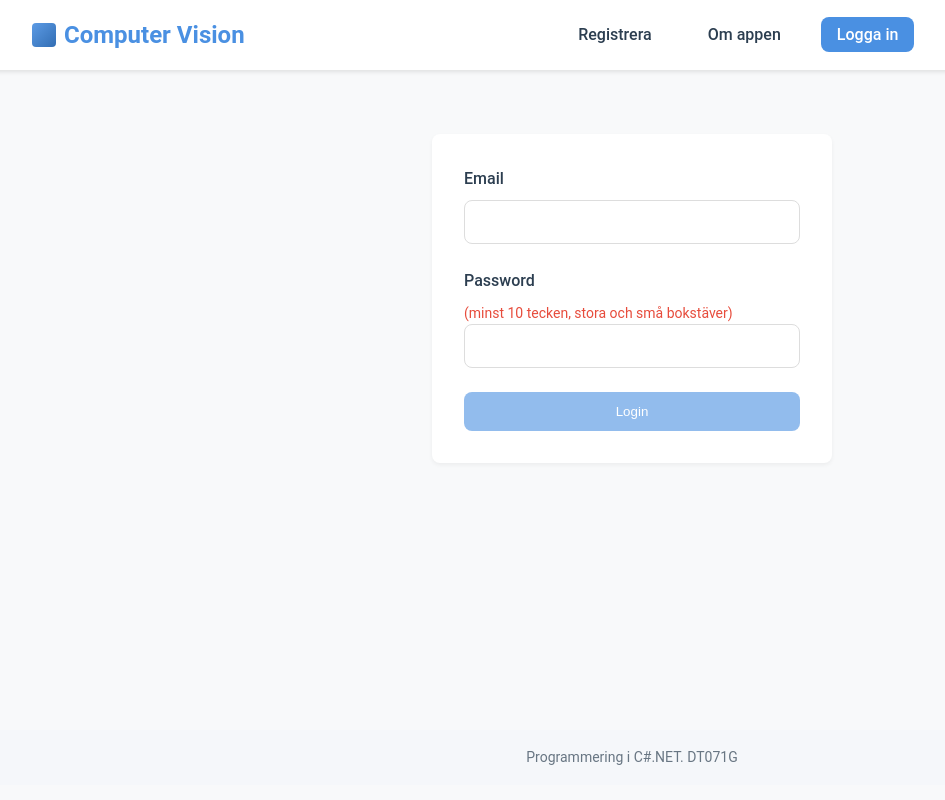
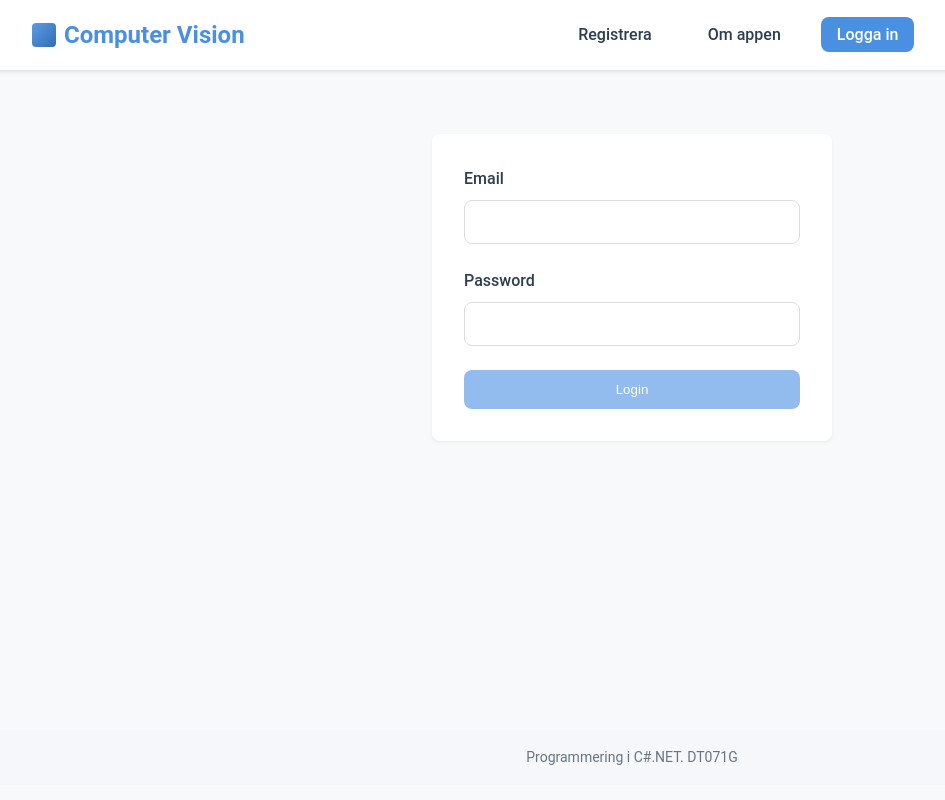
Before and after one commit to Himoazo/filters, an Angular app: page /login in a window 1280 px wide. Shown: the whole page, without its empty margins (8-953 px from the left). Built offline with nearby package versions, Linux system fonts and the light colour scheme.

Commit message:
Password text

```diff
--- a/src/app/main/login/login.component.html
+++ b/src/app/main/login/login.component.html
@@ -10,7 +10,7 @@
   </div>
 
   <div>
-    <label for="password">Password</label> <small>(minst 10 tecken, stora och små bokstäver)</small>
+    <label for="password">Password</label>
     <input id="password" formControlName="password" type="password" required />
     <div *ngIf="loginForm.get('password')?.invalid && loginForm.get('password')?.touched">
       <small>Password is required.</small>
--- a/src/app/main/login/login.component.scss
+++ b/src/app/main/login/login.component.scss
@@ -30,7 +30,7 @@ form {
     }
 
     small {
-      color: $danger-color;
+      //color: $danger-color;
       font-size: 0.875rem;
       margin-top: 0.5rem;
       display: block;
--- a/src/app/main/signup/signup.component.html
+++ b/src/app/main/signup/signup.component.html
@@ -9,7 +9,7 @@
     </div>
 
     <div>
-      <label for="password">Password</label>
+      <label for="password">Password</label> <small>(minst 10 tecken, stora och små bokstäver)</small>
       <input id="password" formControlName="password" type="password" />
       <div *ngIf="registerForm.get('password')?.invalid && registerForm.get('password')?.touched">
         <small *ngIf="registerForm.get('password')?.errors?.['required']">Password is required</small>
```
